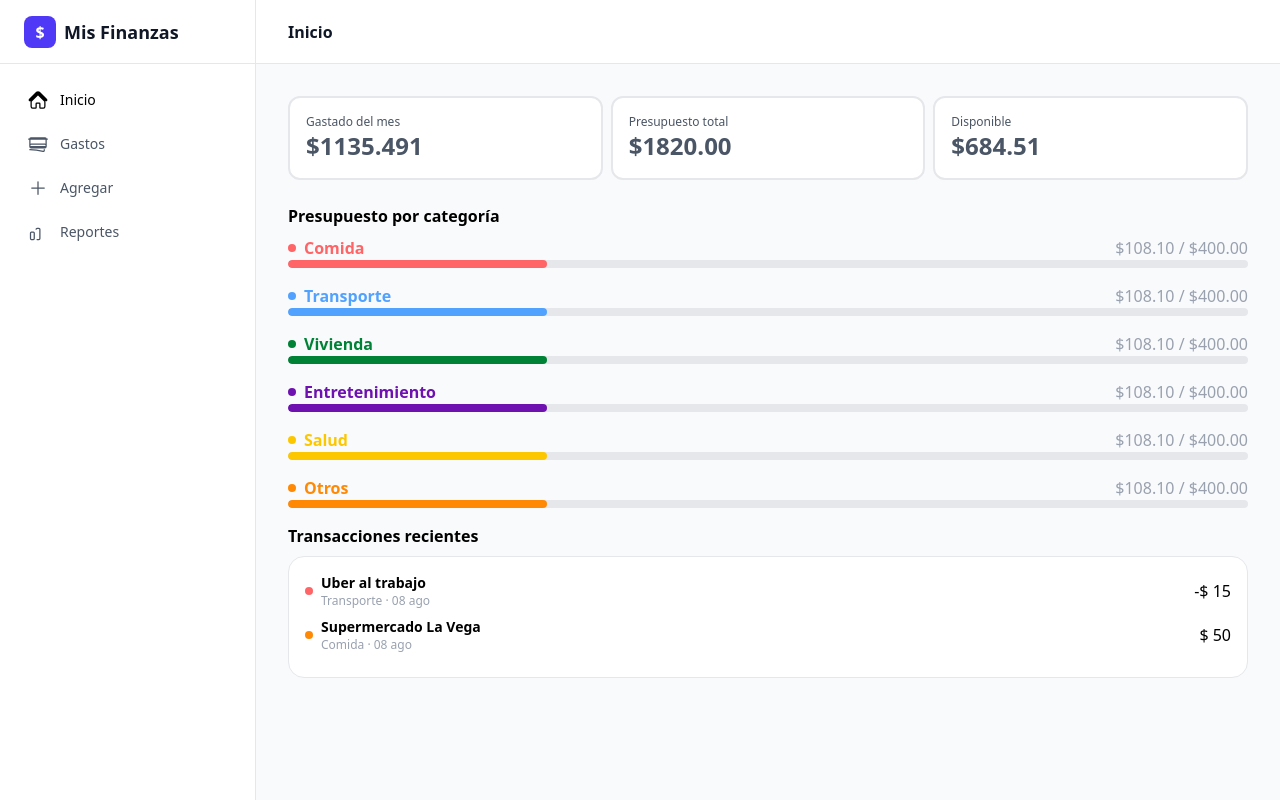
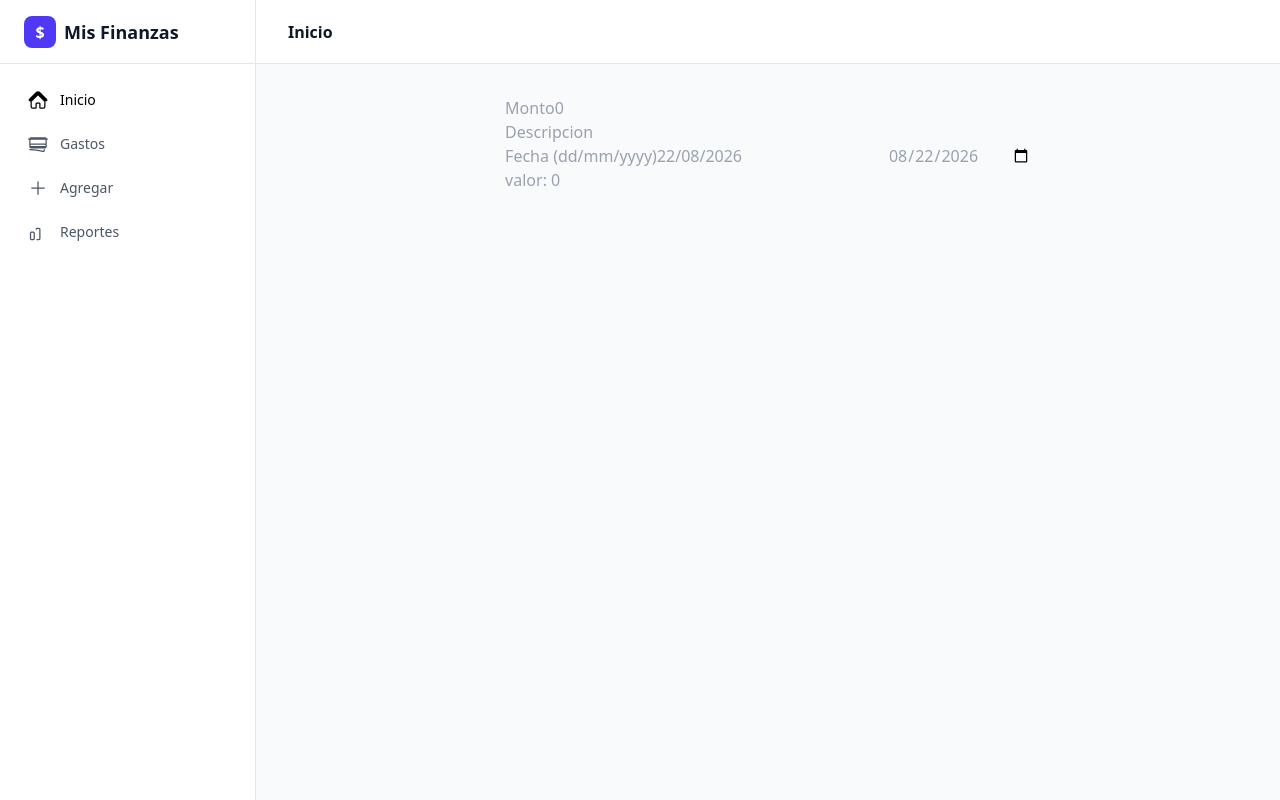
Before and after one commit to Ronnal-Zp/personal-manager-expense, an Angular app: page /agregar-gasto in a window 1280 px wide. Before the commit this address led to /inicio. Built offline with nearby package versions, Linux system fonts and the light colour scheme.

Commit message:
avances pantalla gastos

```diff
--- a/src/app/app.routes.ts
+++ b/src/app/app.routes.ts
@@ -10,6 +10,10 @@ export const routes: Routes = [
         loadComponent: () => import('./pages/expenses-list-page/expenses-list-page').then(m => m.ExpensesListPage)
     },
     {
+        path: 'agregar-gasto',
+        loadComponent: () => import('./pages/expenses-add-page/expenses-add-page').then(m => m.ExpensesAddPage)
+    },
+    {
         path: '**',
         redirectTo: 'inicio',
     }
--- a/src/app/pages/expenses-add-page/expenses-add-page.html
+++ b/src/app/pages/expenses-add-page/expenses-add-page.html
@@ -1 +1,28 @@
-<p>expenses-add-page works!</p>
+<form [formGroup]="formExpense">
+  <div>
+    <label for="amount">Monto</label>
+    <input id="amount" type="number" formControlName="amount" />
+  </div>
+
+  <div>
+    <label for="description">Descripcion</label>
+    <input id="description" type="text" formControlName="description" />
+  </div>
+
+  <div>
+    <label for="date">Fecha (dd/mm/yyyy)</label>
+    <input id="date" type="text" formControlName="date" placeholder="dd/mm/yyyy" />
+    <input
+      id="dateCalendar"
+      type="date"
+      [value]="todayInputDate"
+      (change)="onCalendarDateSelected($event)"
+      aria-label="Seleccionar fecha desde calendario"
+    />
+    @if (formExpense.get('date')?.invalid && formExpense.get('date')?.touched) {
+      <p>La fecha debe tener el formato dd/mm/yyyy</p>
+    }
+  </div>
+</form>
+
+<h1>valor: {{formExpense.get('amount')?.value}}</h1>
--- a/src/app/pages/expenses-add-page/expenses-add-page.ts
+++ b/src/app/pages/expenses-add-page/expenses-add-page.ts
@@ -1,9 +1,57 @@
-import { Component } from '@angular/core';
+import { Component, inject, OnInit } from '@angular/core';
+import { FormBuilder, FormGroup, ReactiveFormsModule, Validators } from '@angular/forms';
+
+const DATE_PATTERN = /^(0[1-9]|[12][0-9]|3[01])\/(0[1-9]|1[0-2])\/\d{4}$/;
 
 @Component({
   selector: 'app-expenses-add-page',
-  imports: [],
+  imports: [ReactiveFormsModule],
   templateUrl: './expenses-add-page.html',
   styleUrl: './expenses-add-page.css',
 })
-export class ExpensesAddPage {}
+export class ExpensesAddPage implements OnInit {
+
+  private formBuilder = inject(FormBuilder);
+
+  formExpense!: FormGroup
+
+  private today(): Date {
+    return new Date();
+  }
+
+  private toDisplayDate(date: Date): string {
+    const day = String(date.getDate()).padStart(2, '0');
+    const month = String(date.getMonth() + 1).padStart(2, '0');
+    const year = date.getFullYear();
+    return `${day}/${month}/${year}`;
+  }
+
+  private toInputDate(date: Date): string {
+    const day = String(date.getDate()).padStart(2, '0');
+    const month = String(date.getMonth() + 1).padStart(2, '0');
+    const year = date.getFullYear();
+    return `${year}-${month}-${day}`;
+  }
+
+  ngOnInit(): void {
+    this.formExpense = this.formBuilder.group({
+      amount: ['0', [Validators.required, Validators.min(1), Validators.max(999)]],
+      description: ['', [Validators.required, Validators.maxLength(255)]],
+      date: [this.toDisplayDate(this.today()), [Validators.required, Validators.pattern(DATE_PATTERN)]]
+    })
+  }
+
+  get todayInputDate(): string {
+    return this.toInputDate(this.today());
+  }
+
+  onCalendarDateSelected(event: Event): void {
+    const value = (event.target as HTMLInputElement).value;
+    if (!value) {
+      return;
+    }
+    const [year, month, day] = value.split('-');
+    this.formExpense.get('date')?.setValue(`${day}/${month}/${year}`);
+  }
+
+}
```
